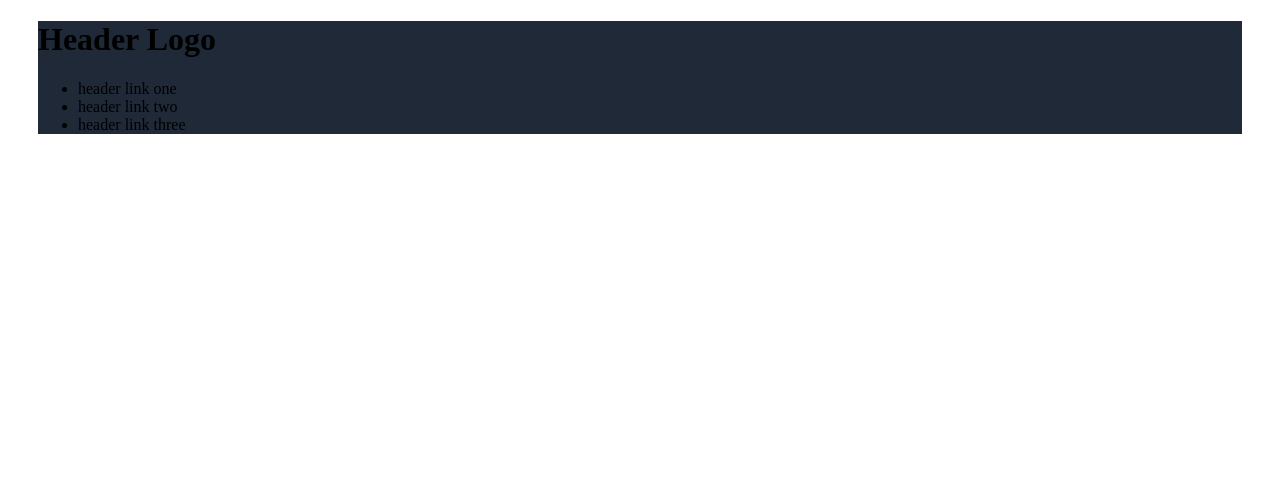
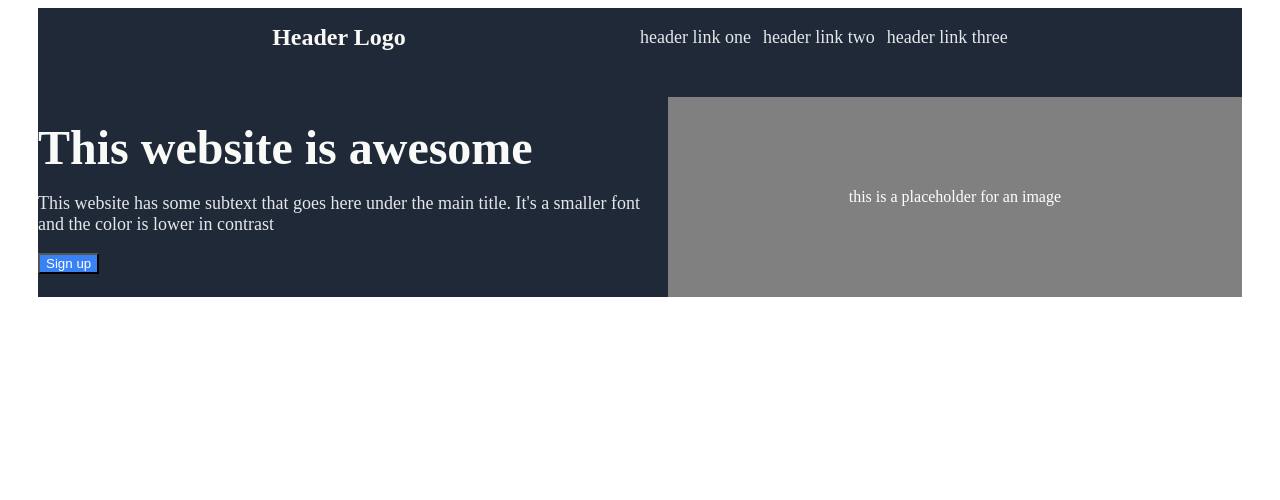
Before and after one commit to sammy-zane/landing_page, a plain HTML site: page index.html in a window 1280 px wide. Drawn offline with Linux system fonts and the light colour scheme.

Commit message:
Set up content of "header" section and apply rough styling

```diff
--- a/index.html
+++ b/index.html
@@ -21,7 +21,12 @@
             </div>
         </div>
         <div class="main-text">
-
+            <div class="hero">
+                <h2>This website is awesome</h2>
+                <p class="secondary">This website has some subtext that goes here under the main title. It's a smaller font and the color is lower in contrast</p>
+                <button>Sign up</button>
+            </div>
+            <div class="image">this is a placeholder for an image</div>
         </div>
     </div>
     <div class="main">
--- a/style.css
+++ b/style.css
@@ -6,10 +6,75 @@ body {
 
 .header {
     background-color: #1F2937;
+    display: flex;
+    flex-direction: column;
 }
+
+.menu {
+    display: flex;
+    justify-content: space-evenly;
+    align-items: center;
+    margin-bottom: 30px;
+}
+
+h1 {
+    color: #F9FAF8;
+    font-size: 24px;
+}
+
+.links, .secondary {
+    color: #E5E7EB;
+    font-size: 18px;
+}
+
+ul {
+    display: flex;
+    gap: 12px;
+    margin: 0;
+    padding: 0;
+    list-style: none;
+}
+
+.main-text {
+    display: flex;
+    justify-content: center;
+    align-items: center;
+    gap: 25px;
+}
+.hero {
+    display: flex;
+    flex-direction: column;
+    align-items: flex-start;
+}
+
+h2 {
+    color: #F9FAF8;
+    font-size: 48px;
+    font-weight: bold;
+    margin: 0;
+}
+
+button {
+    background-color: #3882F6;
+    color: white;
+
+}
+
+.image {
+    display: flex;
+    justify-content: center;
+    align-items: center;
+    width: 800px;
+    height: 200px;
+    background-color: grey;
+    color: white;
+}
+
 
 .main {
     background-color: white;
+    width: 800px;
+    height: 200px;
 }
 
 .footer {
```
